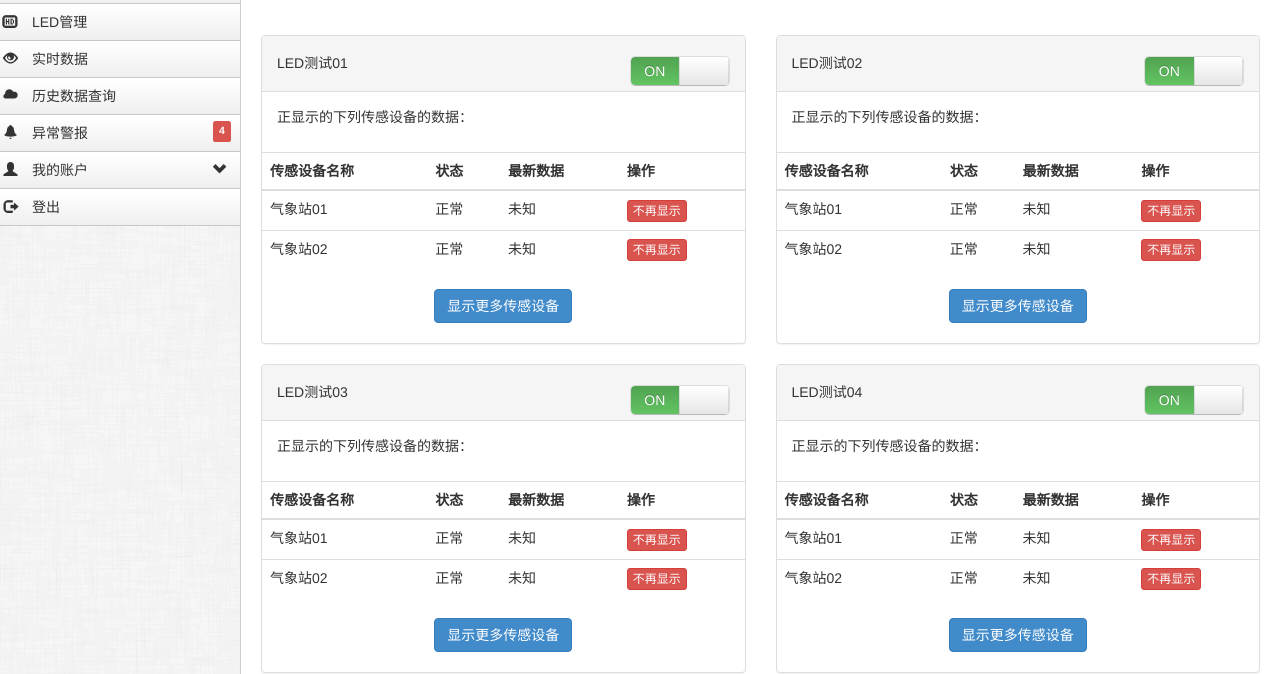
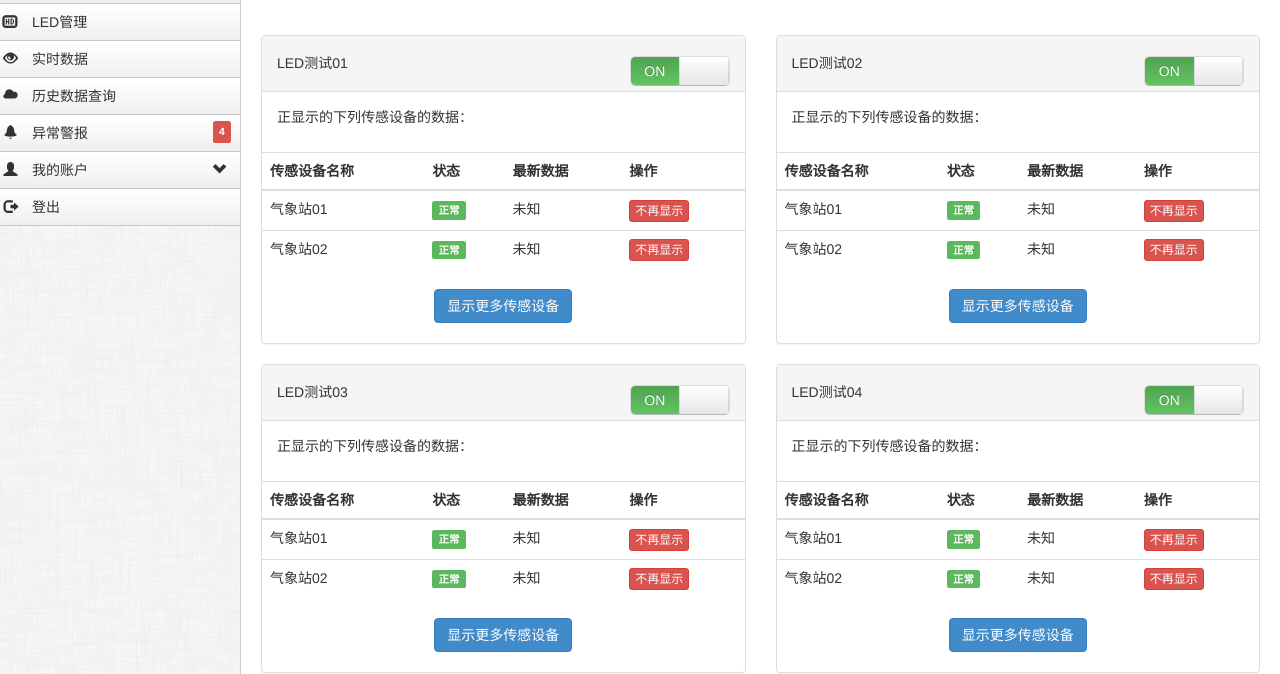
Before and after one commit to Copypeng/A-bootstrap-admin, a plain HTML site: page led_manage.html in a window 1280 px wide. Shown: the part 126-800 px from the top of the page. Drawn offline with Linux system fonts and the light colour scheme.

Commit message:
优化设备，led状态显示。

```diff
--- a/led_manage.html
+++ b/led_manage.html
@@ -89,13 +89,13 @@
                         <tbody>
                             <tr>
                                 <td>气象站01</td>
-                                <td>正常</td>
+                                <td><span class="label label-success">正常</span></td>
                                 <td>未知</td>
                                 <td><a href="#" class="btn btn-danger btn-xs">不再显示</a></td>
                             </tr>
                             <tr>
                                 <td>气象站02</td>
-                                <td>正常</td>
+                                <td><span class="label label-success">正常</span></td>
                                 <td>未知</td>
                                  <td><a href="#" class="btn btn-danger btn-xs">不再显示</a></td>
                             </tr>
@@ -124,13 +124,13 @@
                         <tbody>
                             <tr>
                                 <td>气象站01</td>
-                                <td>正常</td>
+                                <td><span class="label label-success">正常</span></td>
                                 <td>未知</td>
                                 <td><a href="#" class="btn btn-danger btn-xs">不再显示</a></td>
                             </tr>
                             <tr>
                                 <td>气象站02</td>
-                                <td>正常</td>
+                                <td><span class="label label-success">正常</span></td>
                                 <td>未知</td>
                                  <td><a href="#" class="btn btn-danger btn-xs">不再显示</a></td>
                             </tr>
@@ -159,13 +159,13 @@
                         <tbody>
                             <tr>
                                 <td>气象站01</td>
-                                <td>正常</td>
+                                <td><span class="label label-success">正常</span></td>
                                 <td>未知</td>
                                 <td><a href="#" class="btn btn-danger btn-xs">不再显示</a></td>
                             </tr>
                             <tr>
                                 <td>气象站02</td>
-                                <td>正常</td>
+                                <td><span class="label label-success">正常</span></td>
                                 <td>未知</td>
                                  <td><a href="#" class="btn btn-danger btn-xs">不再显示</a></td>
                             </tr>
@@ -194,13 +194,13 @@
                         <tbody>
                             <tr>
                                 <td>气象站01</td>
-                                <td>正常</td>
+                                <td><span class="label label-success">正常</span></td>
                                 <td>未知</td>
                                 <td><a href="#" class="btn btn-danger btn-xs">不再显示</a></td>
                             </tr>
                             <tr>
                                 <td>气象站02</td>
-                                <td>正常</td>
+                                <td><span class="label label-success">正常</span></td>
                                 <td>未知</td>
                                  <td><a href="#" class="btn btn-danger btn-xs">不再显示</a></td>
                             </tr>
```
Also changed, not shown: error.html (+8 -8 lines), index.html (+4 -4 lines), my_device.html (+4 -4 lines), lib/bootstrap/css/bootstrap.css.
